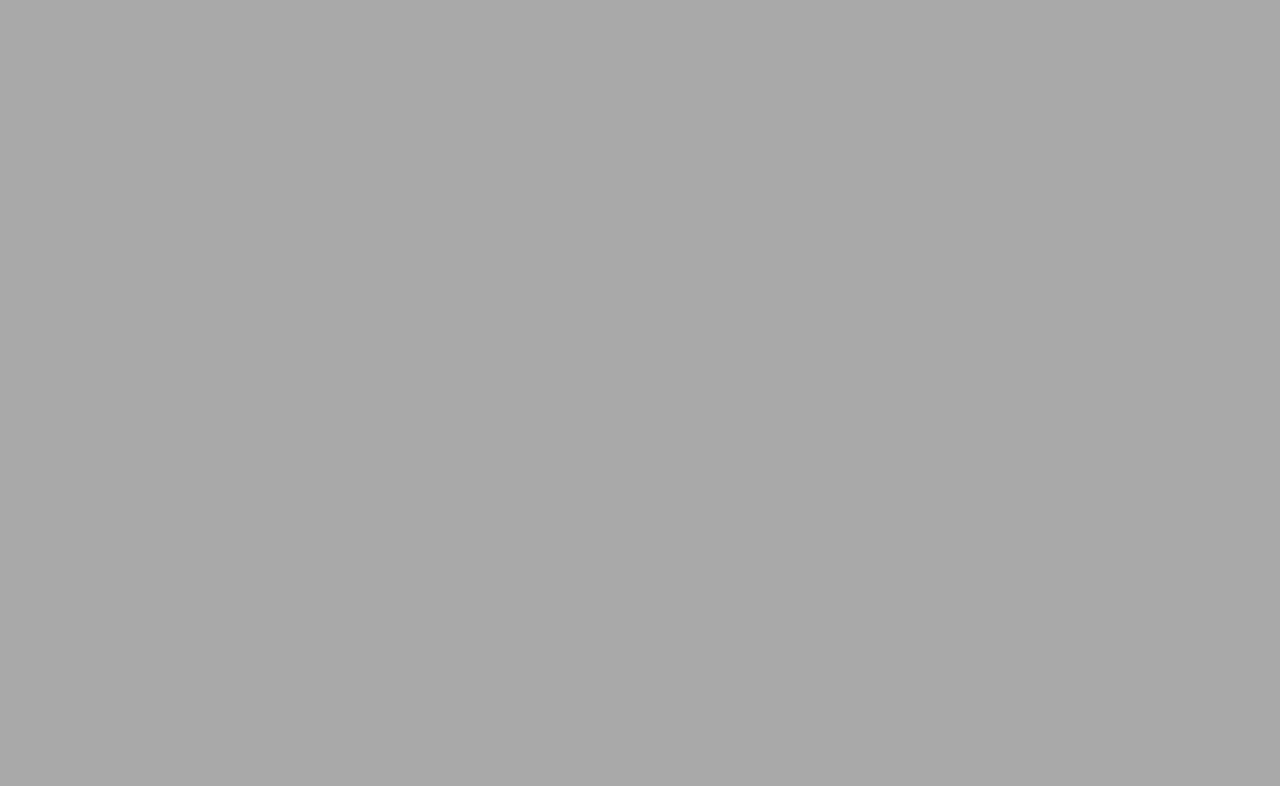
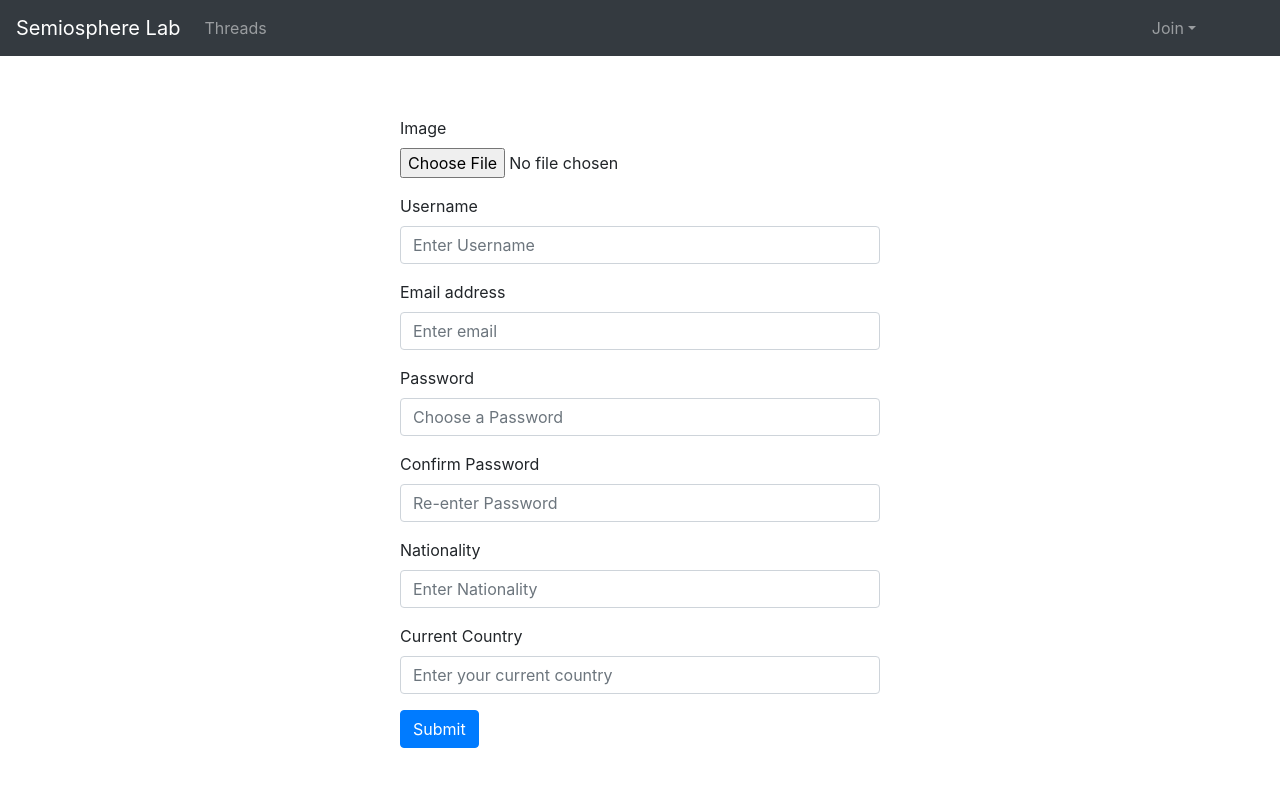
Before and after one commit to Yachynto/sei-project-3, a React (Create React App) app in the folder frontend/: page /register in a window 1280 px wide. Shown: the top 786 px of the page. Built offline with nearby package versions, Linux system fonts and the light colour scheme.

Commit message:
navbar with isAuthenticated and links working

```diff
--- a/frontend/package.json
+++ b/frontend/package.json
@@ -4,11 +4,13 @@
   "private": true,
   "dependencies": {
     "axios": "^0.20.0",
+    "bootstrap": "^4.5.2",
     "eslint-plugin-react": "^7.21.3",
     "fontsource-roboto": "^3.0.3",
     "http-proxy-middleware": "^1.0.5",
     "node-sass": "^4.14.1",
     "react": "^16.13.1",
+    "react-bootstrap": "^1.3.0",
     "react-dom": "^16.13.1",
     "react-scripts": "3.4.3"
   },
--- a/frontend/src/App.js
+++ b/frontend/src/App.js
@@ -1,12 +1,20 @@
 import React from 'react'
 import { BrowserRouter, Switch, Route } from 'react-router-dom'
+
 import Home from './components/common/Home'
+import Navbar from './components/common/Navbar'
+
+import ThreadIndex from './components/threads/ThreadIndex'
+import Register from './components/auth/Register'
 
 const App = () => {
   return (
     <BrowserRouter>
+      <Navbar />
       <Switch>
         <Route exact path="/" component={Home} />
+        <Route path="/threads" component={ThreadIndex} />
+        <Route path="/register" component={Register} />
       </Switch>
     </BrowserRouter>
   )
--- a/frontend/src/components/auth/Register.js
+++ b/frontend/src/components/auth/Register.js
@@ -0,0 +1,100 @@
+import React from 'react'
+
+import { registerUser } from '../lib/api'
+import { Form, Button } from 'react-bootstrap'
+
+class Register extends React.Component {
+  state = {
+    formData: {
+      image: '',
+      username: '',
+      email: '',
+      password: '',
+      passwordConfirmation: '',
+      nationality: '',
+      currentCountry: ''
+    },
+    errors: {}
+  }
+
+  handleChange = event => {
+    const formData = {
+      ...this.state.formData,
+      [event.target.name]: event.target.value
+    }
+    const errors = {
+      ...this.state.errors,
+      [event.target.name]: ''
+    }
+    this.setState({ formData, errors })
+  }
+
+  handleSubmit = async event => {
+    event.preventDefault()
+    try {
+      const response = await registerUser(this.state.formData)
+      console.log(response)
+      this.props.history.push('/login')
+    } catch (err) {
+      console.log(err.response.data.message)
+      this.setState({ errors: err.response.data.errors })
+    }
+  }
+
+  render() {
+    const { image, username, email, password, passwordConfirmation, nationality, currentCountry } = this.state.formData
+    return (
+      <>
+        <Form id="form">
+          <Form.Group>
+            <Form.File
+              className="position-relative"
+              required
+              name="file"
+              label="Image"
+              onChange={this.handleChange}
+              isInvalid={!!this.state.errors.file}
+              feedback={this.state.errors.file}
+              id="validationFormik107"
+              feedbackTooltip
+            />
+          </Form.Group>
+          <Form.Group controlId="formGroupUsername">
+            <Form.Label>Username</Form.Label>
+            <Form.Control type="username" placeholder="Enter Username" />
+          </Form.Group>
+          <Form.Group controlId="formGroupEmail">
+            <Form.Label>Email address</Form.Label>
+            <Form.Control type="email" placeholder="Enter email" />
+          </Form.Group>
+          <Form.Group controlId="formGroupPassword">
+            <Form.Label>Password</Form.Label>
+            <Form.Control type="password" placeholder="Choose a Password" />
+          </Form.Group>
+          <Form.Group controlId="formGroupPasswordConfirm">
+            <Form.Label>Confirm Password</Form.Label>
+            <Form.Control type="password" placeholder="Re-enter Password" />
+          </Form.Group>
+          <Form.Group controlId="formGroupNationality">
+            <Form.Label>Nationality</Form.Label>
+            <Form.Control type="text" placeholder="Enter Nationality" />
+          </Form.Group>
+          <Form.Group controlId="formGroupCurrentCountry">
+            <Form.Label>Current Country</Form.Label>
+            <Form.Control type="text" placeholder="Enter your current country" />
+          </Form.Group>
+          <Button variant="primary" type="submit">
+            Submit
+          </Button>
+        </Form>
+      </>
+    )
+  }
+
+
+
+
+
+
+}
+export default Register
--- a/frontend/src/components/common/Home.js
+++ b/frontend/src/components/common/Home.js
@@ -1,9 +1,8 @@
 import React from 'react'
-import ThreadIndex from '../threads/ThreadIndex'
 
 const Home = () => {
   return (
-    <ThreadIndex />
+    <div>Hello, Welcome to Semiosphere Lab</div>
   )
 }
 
--- /dev/null
+++ b/frontend/src/components/common/Navbar.js
@@ -0,0 +1,33 @@
+import React from 'react'
+
+import { Nav, NavDropdown, Navbar } from 'react-bootstrap'
+import { logout, isAuthenticated } from '../lib/auth'
+
+const Navigation = () => {
+
+  const handleLogout = () => {
+    logout()
+  }
+
+  return (
+    <Navbar collapseOnSelect expand="lg" bg="dark" variant="dark">
+      <Navbar.Brand href="/">Semiosphere Lab</Navbar.Brand>
+      <Navbar.Toggle aria-controls="responsive-navbar-nav" />
+      <Navbar.Collapse id="responsive-navbar-nav">
+        <Nav className="mr-auto">
+          <Nav.Link href="/threads">Threads</Nav.Link>
+        </Nav>
+        <Nav>
+          <NavDropdown title="Join" id="collasible-nav-dropdown">
+            { !isAuthenticated() && <NavDropdown.Item href="/register">Register</NavDropdown.Item> }
+            { !isAuthenticated() && <NavDropdown.Item href="/login">Login</NavDropdown.Item> }
+            { isAuthenticated() && <NavDropdown.Item href="/profile">Profile</NavDropdown.Item> }
+            { isAuthenticated() && <NavDropdown.Divider /> }
+            { isAuthenticated() && <NavDropdown.Item href="/" onClick={handleLogout}>Logout</NavDropdown.Item> }
+          </NavDropdown>
+        </Nav>
+      </Navbar.Collapse>
+    </Navbar>
+  )
+}
+export default Navigation
--- a/frontend/src/components/lib/api.js
+++ b/frontend/src/components/lib/api.js
@@ -1,6 +1,23 @@
 import axios from 'axios'
 
-// threads
+const withHeaders = () => {
+  return {
+    headers: {
+      Authorization: `Bearer ${localStorage.getItem('token')}`
+    }
+  }
+}
+
+// Threads
 export const getThreads = () => {
   return axios.get('/api/threads')
 }
+
+// Auth
+export const registerUser = formData => {
+  return axios.post('/api/threads/register', formData, withHeaders())
+}
+
+export const loginUser = formData => {
+  return axios.post('/api/threads/login', formData, withHeaders())
+}
--- /dev/null
+++ b/frontend/src/components/lib/auth.js
@@ -0,0 +1,28 @@
+// Token, Payload and Auth check
+
+export const getToken = () => {
+  return localStorage.getItem('token')
+}
+
+export const setToken = token => {
+  localStorage.setItem('token', token)
+}
+
+export const logout = () => {
+  localStorage.removeItem('token')
+}
+
+export const getPayload = () => {
+  const token = getToken()
+  if (!token) return false
+  const parts = token.split('.')
+  if (!parts.length < 3) return false
+  return JSON.parse(atob(parts[1]))
+}
+
+export const isAuthenticated = () => {
+  const payload = getPayload()
+  if (!payload) return false
+  const now = Math.floor(Date.now() / 1000)
+  return now < payload.exp
+}
--- a/frontend/src/index.js
+++ b/frontend/src/index.js
@@ -1,6 +1,7 @@
 import React from 'react'
 import ReactDOM from 'react-dom'
 import './styles/main.scss'
+import 'bootstrap/dist/css/bootstrap.min.css'
 import App from './App'
 
 ReactDOM.render(<App />, document.getElementById('root'))
--- a/frontend/src/styles/main.scss
+++ b/frontend/src/styles/main.scss
@@ -1,8 +1,14 @@
-body {
-  background-color: darkgray;
+//* Navbar
+@import "~bootstrap/scss/bootstrap";
+
+#collasible-nav-dropdown {
+  margin-right: 60px;
 }
 
-//* Navbar
+//* Register Form
+#form {
+  margin: 60px 400px;
+}
 
 
 //* ThreadCard
```
Also changed, not shown: 1 other file (tests, documents, lock files or other folders).
